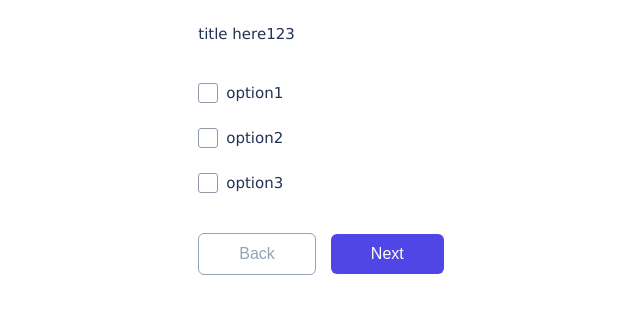
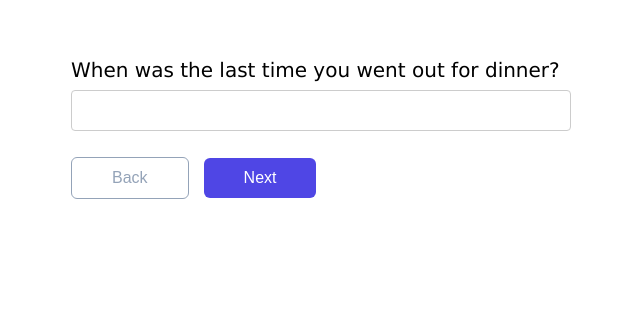
Before and after one commit to Socha17/Aqilio-vue-components, a Vue app: page / in a window 1280 px wide. Shown: the top 314 px of the page, without its empty margins (319-959 px from the left). Built offline with nearby package versions, Linux system fonts and the light colour scheme.

Commit message:
improve styles

```diff
--- a/package.json
+++ b/package.json
@@ -1,6 +1,6 @@
 {
   "name": " aqilio-vue-components",
-  "version": "0.0.1",
+  "version": "0.0.7",
   "private": false,
   "type": "module",
   "main": "dist/index.cjs",
--- a/src/App.vue
+++ b/src/App.vue
@@ -1,19 +1,19 @@
 <template>
 
-  <!-- <ShortAnswer :aqilioData="{component_data: {title: 'title here123', showBackButton: true}}"/> -->
-  <!-- <LongAnswer :aqilioData="{component_data: {title: 'title here123', showBackButton: true}}"/> -->
+  <ShortAnswer :aqilioData="{component_data: {title: 'When was the last time you went out for dinner?', showBackButton: true}}"/>
+  <!-- <LongAnswer :aqilioData="{component_data: {title: 'When was the last time you went out for dinner?', showBackButton: true}}"/> -->
   <!-- <RadioButton :aqilioData="{
     component_data: {
-      title: 'title here123', showBackButton: true,
+      title: 'When was the last time you went out for dinner?', showBackButton: true,
       options: [{optionText: 'option1'},{optionText: 'option2'},{optionText: 'option3'}]
      }
     }"/> -->
-  <CheckBox :aqilioData="{
+  <!-- <CheckBox :aqilioData="{
     component_data: {
-      title: 'title here123', showBackButton: true,
+      title: 'When was the last time you went out for dinner?', showBackButton: true,
       options: [{optionText: 'option1'},{optionText: 'option2'},{optionText: 'option3'}]
      }
-    }"/>
+    }"/> -->
 
 </template>
 
--- a/src/components/CheckBox.vue
+++ b/src/components/CheckBox.vue
@@ -3,7 +3,7 @@
     <div class="child">
       <label v-if="!aqilioData" for="shortAnswer">component_data not found</label>
 
-      <label v-if="aqilioData" for="shortAnswer"> {{ aqilioData.component_data.title }} </label>
+      <label v-if="aqilioData" for="shortAnswer" class="titleLabel"> {{ aqilioData.component_data.title }} </label>
       <div class="container" v-if="aqilioData.component_data.options">
 
         <template v-for="(radioButton, index) in this.aqilioData.component_data.options">
@@ -43,7 +43,7 @@ export default {
   mounted() {
     if (this.aqilioData) {
       this.title = this.aqilioData.component_data.title
-      this.value = this.aqilioData.value ?? [];
+      this.value = this.aqilioData.value ? this.aqilioData.value : [];
     }
   },
   methods: {
@@ -56,9 +56,15 @@ export default {
     }
   }
 };
+
 </script>
 
 <style scoped>
+
+.titleLabel {
+  font-family: Verdana,sans-serif;
+  font-size: 22px;
+}
 
 .container {
   margin-top: 40px;
@@ -147,12 +153,6 @@ export default {
 
 
 .parent {
-
-font-family: "Open Sans", sans-serif;
-font-size: 16px;
-color: #223254;
-
-
   margin-top: 50px;
   font-family: Verdana,sans-serif;
   font-size: 15px;
@@ -161,6 +161,10 @@ color: #223254;
   display: flex;
   align-items: center;
   justify-content: center;
+}
+
+.child {
+  text-align: left;
 }
 
 .button {
--- a/src/components/LongAnswer.vue
+++ b/src/components/LongAnswer.vue
@@ -3,9 +3,8 @@
     <div class="child">
       <label v-if="!aqilioData" for="LongAnswer">component_data not found</label>
 
-      <p><label v-if="aqilioData" for="LongAnswer"> {{ aqilioData.component_data.title }} </label></p>
+      <p><label v-if="aqilioData" for="LongAnswer" class="titleLabel"> {{ aqilioData.component_data.title }} </label></p>
       <textarea v-model="value" type="text" id="LongAnswer" name="LongAnswer"></textarea> <br><br>
-
 
       <button v-if="aqilioData && aqilioData.component_data.showBackButton" @click="goBack" class="button back-btn" style="margin-right: 15px">Back</button>
       <button class="button" @click="goNext">Next</button>
@@ -77,12 +76,22 @@ div {
   padding: 20px;
 }
 
+.titleLabel {
+  font-family: Verdana,sans-serif;
+  font-size: 22px;
+}
+
 .parent {
   height: 300px;
 
   display: flex;
   align-items: center;
   justify-content: center;
+}
+
+
+.child {
+  text-align: left;
 }
 
 .button {
--- a/src/components/RadioButton.vue
+++ b/src/components/RadioButton.vue
@@ -3,7 +3,7 @@
     <div class="child">
       <label v-if="!aqilioData" for="shortAnswer">component_data not found</label>
 
-      <label v-if="aqilioData" for="shortAnswer"> {{ aqilioData.component_data.title }} </label>
+      <label v-if="aqilioData" for="shortAnswer" class="titleLabel"> {{ aqilioData.component_data.title }} </label>
       <div class="container" v-if="aqilioData.component_data.options">
 
         <template v-for="(radioButton, index) in this.aqilioData.component_data.options">
@@ -99,6 +99,11 @@ export default {
   margin-right: 0;
 }
 
+.titleLabel {
+  font-family: Verdana,sans-serif;
+  font-size: 22px;
+}
+
 .parent {
   margin-top: 50px;
   font-family: Verdana,sans-serif;
@@ -108,6 +113,10 @@ export default {
   display: flex;
   align-items: center;
   justify-content: center;
+}
+
+.child {
+  text-align: left;
 }
 
 .button {
--- a/src/components/ShortAnswer.vue
+++ b/src/components/ShortAnswer.vue
@@ -3,7 +3,7 @@
     <div class="child">
       <label v-if="!aqilioData" for="shortAnswer">component_data not found</label>
 
-      <label v-if="aqilioData" for="shortAnswer"> {{ aqilioData.component_data.title }} </label>
+      <label v-if="aqilioData" for="shortAnswer" class="titleLabel"> {{ aqilioData.component_data.title }} </label>
       <input v-model="value" type="text" id="shortAnswer" name="shortAnswer"><br><br>
 
 
@@ -53,6 +53,7 @@ input[type=text], select {
   border: 1px solid #ccc;
   border-radius: 4px;
   box-sizing: border-box;
+  max-width: 500px;
 }
 
 input[type=submit] {
@@ -77,12 +78,22 @@ div {
   padding: 20px;
 }
 
+.titleLabel {
+  font-family: Verdana,sans-serif;
+  font-size: 20px;
+}
+
 .parent {
   height: 200px;
 
   display: flex;
   align-items: center;
   justify-content: center;
+}
+
+.child {
+  max-width: 500px;
+  text-align: left;
 }
 
 .button {
```
